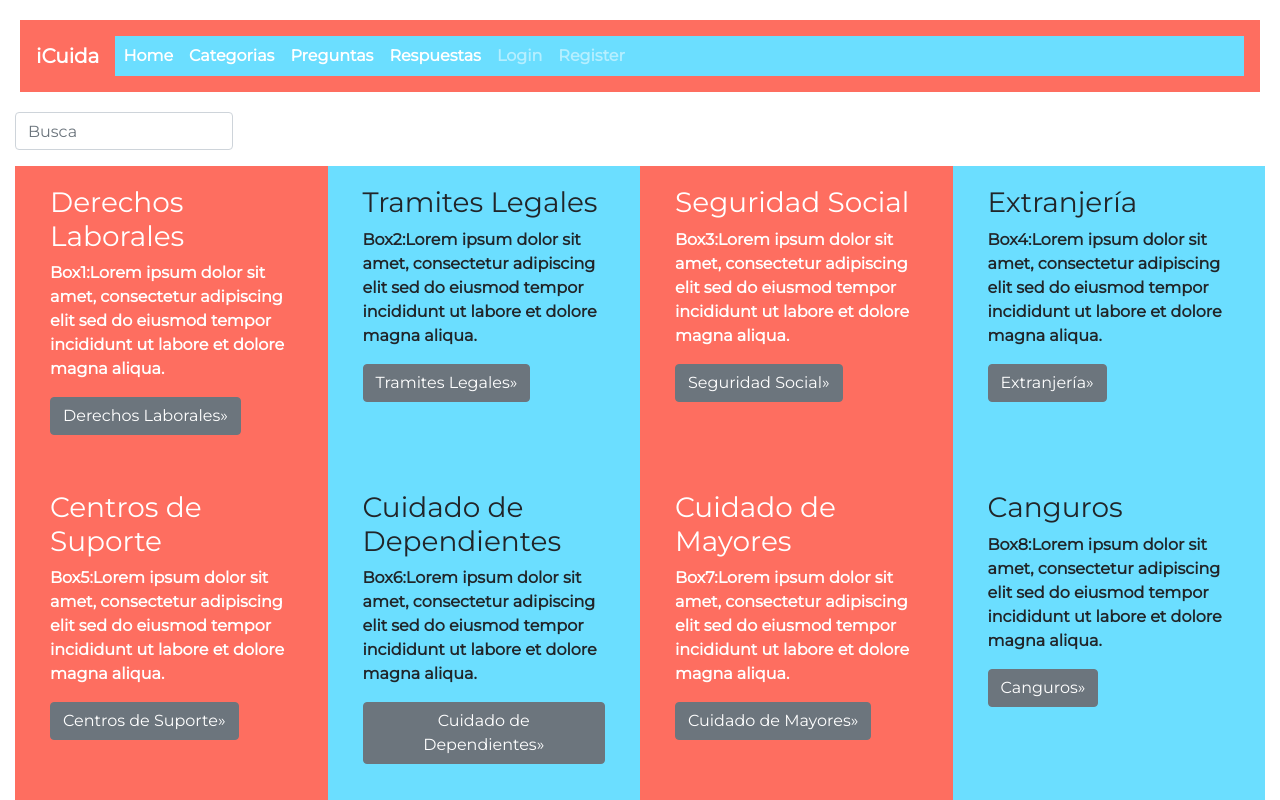
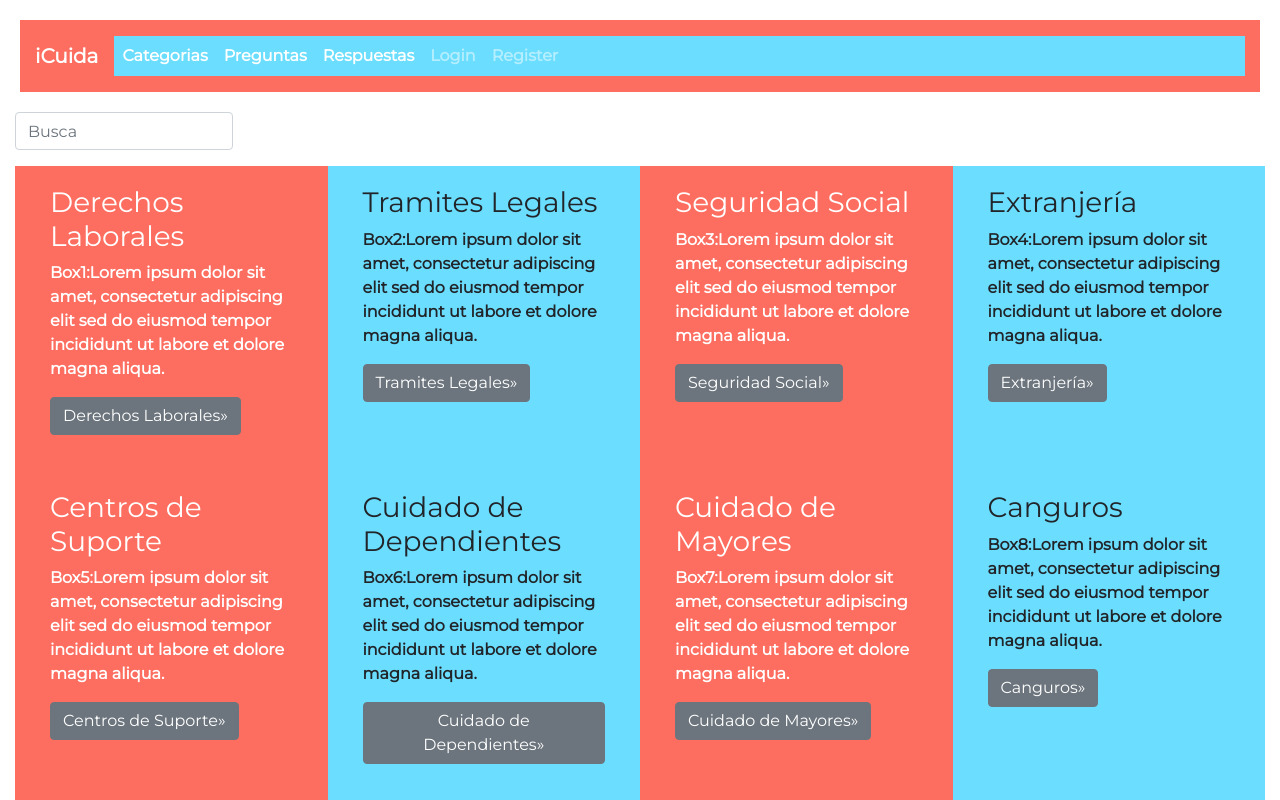
Before and after one commit to Iniciativa-Barcelona-Open-Data-I-iCuida/iCuida, a React (Create React App) app in the folder client/: page / in a window 1280 px wide. Shown: the top 800 px of the page. Built offline with nearby package versions, Linux system fonts and the light colour scheme; a web font is replaced by a local one.

Commit message:
improve navbar

```diff
--- a/client/src/Component/Navbar.js
+++ b/client/src/Component/Navbar.js
@@ -51,7 +51,6 @@ class Navbar extends Component{
                     </button>
                     <div className="collapse navbar-collapse justify-content-md-center"id="navbarCollapse">
                         <ul className="navbar-nav">
-                        <li className="nav-breadcrumb-item"><a href="#Home" className="nav-link active">Home</a></li>
                         <li className="nav-breadcrumb-item"><a href="#https://icuida.barcelona/categorias" className="nav-link active">Categorias</a></li>
                         <li className="nav-breadcrumb-item"><a href="#https://icuida.barcelona/preguntas" className="nav-link active">Preguntas</a></li>
                         <li className="nav-breadcrumb-item"><a href="#https://icuida.barcelona/respuestas" className="nav-link active">Respuestas</a></li>
--- a/client/src/assets/css/Navbar.css
+++ b/client/src/assets/css/Navbar.css
@@ -53,6 +53,9 @@ body{
     text-align: center;
     color: #fe6e60;
     padding: 1rem 1rem;
+    font-size: 16px;
+    padding-left: 15px;
+    padding-right: 15px;
   }
 
   .navbar-nav{
```
